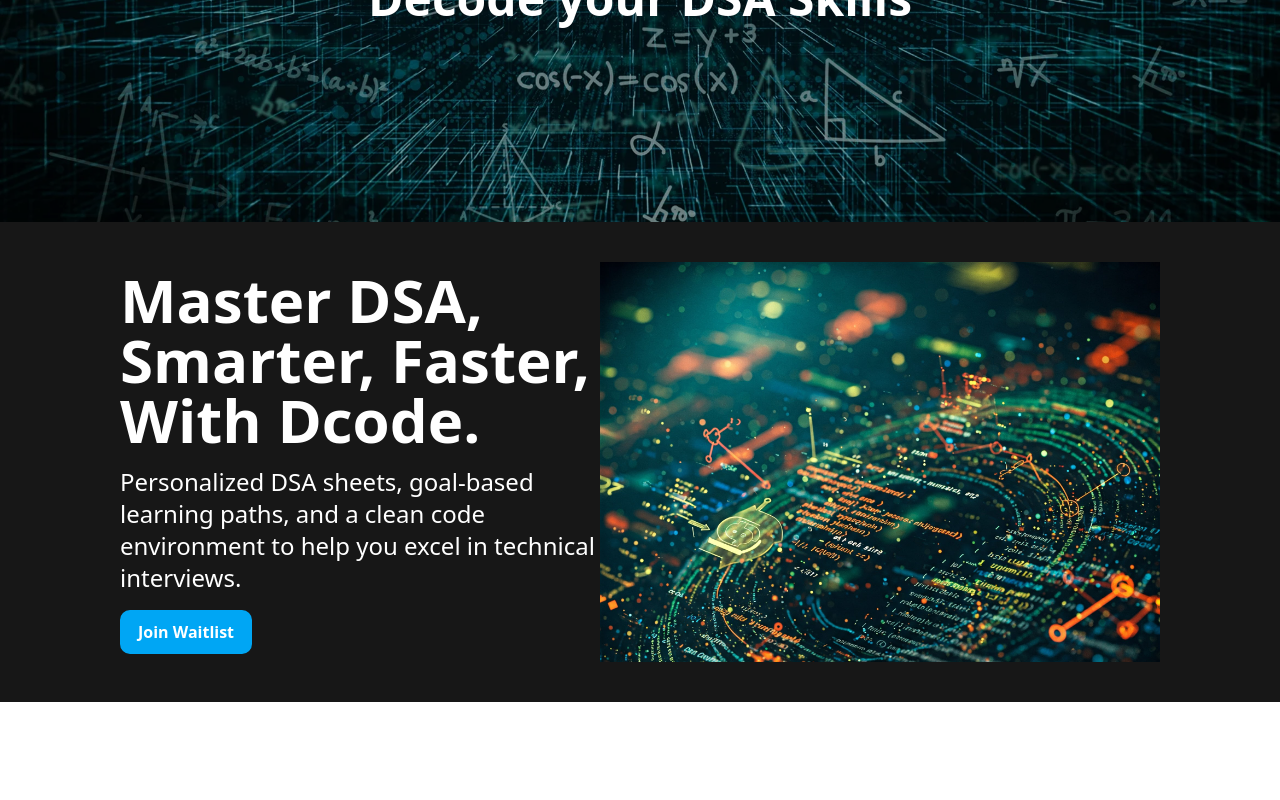
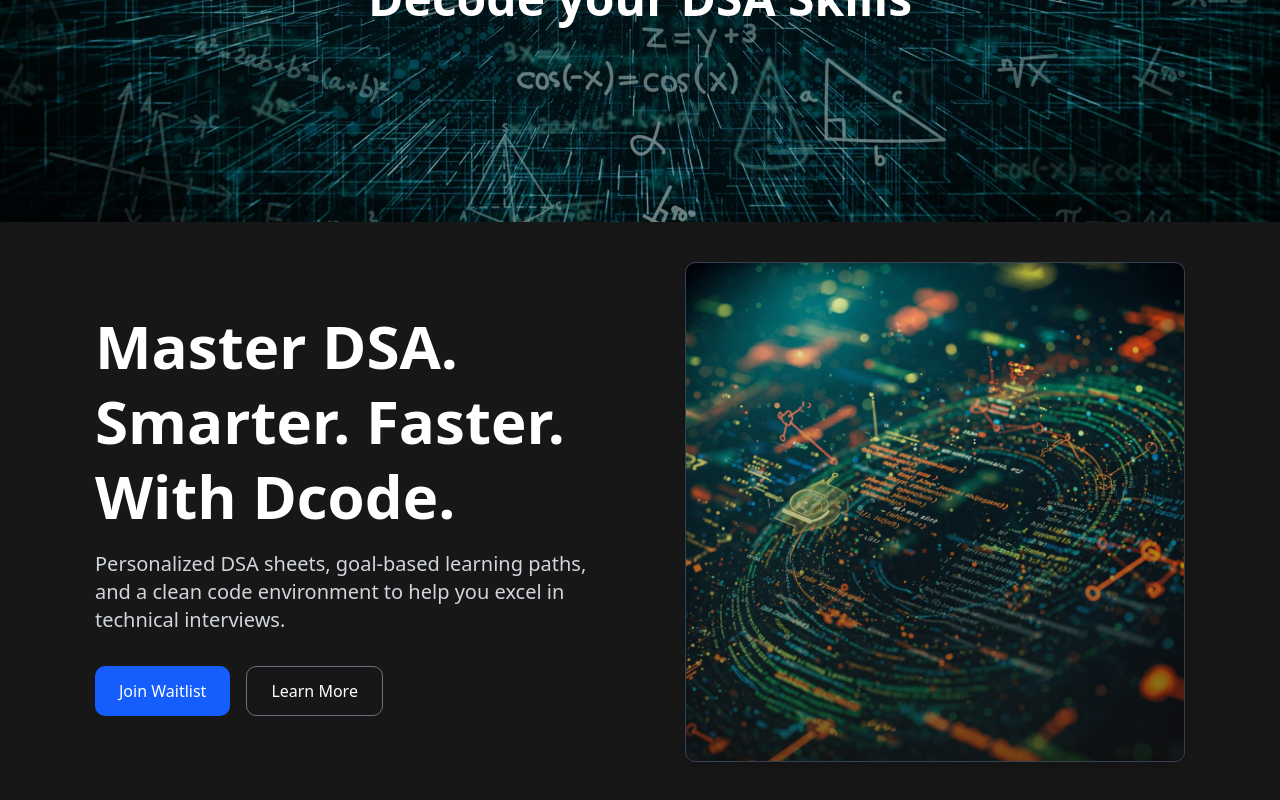
Before and after one commit to Ganesh-Ghadage/DCode-DSA, a React (Vite) app in the folder Frontend/: page / in a window 1280 px wide. Shown: the part 378-1178 px from the top of the page. Before the commit the page ends 1080 px from the top, so only its background shows below. Built offline with nearby package versions, Linux system fonts and the light colour scheme.

Commit message:
feat: enhance Hero component with modal for waitlist signup and improved layout

```diff
--- a/Frontend/src/components/sections/Hero.tsx
+++ b/Frontend/src/components/sections/Hero.tsx
@@ -1,33 +1,201 @@
-import React from 'react'
-import { SparklesText } from '../magicui/sparkles-text'
-import { TextAnimate } from '../magicui/text-animate'
+import { useEffect, useRef, useState } from 'react';
+import { SparklesText } from '../magicui/sparkles-text';
+import { TextAnimate } from '../magicui/text-animate';
 
-function Hero() {
+const Hero: React.FC = () => {
+  const [isModalOpen, setModalOpen] = useState(false);
+  const [lastFocusedElement, setLastFocusedElement] = useState<HTMLElement | null>(null);
+  const modalRef = useRef<HTMLDivElement>(null);
+  const modalContentRef = useRef<HTMLDivElement>(null);
+
+  useEffect(() => {
+    const handleKeyDown = (e: KeyboardEvent) => {
+      if (e.key === 'Escape' && isModalOpen) {
+        closeModal();
+      }
+    };
+    document.addEventListener('keydown', handleKeyDown);
+    return () => document.removeEventListener('keydown', handleKeyDown);
+  }, [isModalOpen]);
+
+  useEffect(() => {
+    if (isModalOpen && modalRef.current) {
+      const focusableElements = modalRef.current.querySelectorAll<HTMLElement>(
+        'button, [href], input, select, textarea, [tabindex]:not([tabindex="-1"])'
+      );
+      const firstElement = focusableElements[0];
+      const lastElement = focusableElements[focusableElements.length - 1];
+
+      const trapFocus = (e: KeyboardEvent) => {
+        if (e.key !== 'Tab') return;
+
+        if (e.shiftKey) {
+          if (document.activeElement === firstElement) {
+            e.preventDefault();
+            lastElement.focus();
+          }
+        } else {
+          if (document.activeElement === lastElement) {
+            e.preventDefault();
+            firstElement.focus();
+          }
+        }
+      };
+
+      modalRef.current.addEventListener('keydown', trapFocus);
+      return () => modalRef.current?.removeEventListener('keydown', trapFocus);
+    }
+  }, [isModalOpen]);
+
+  const openModal = () => {
+    setLastFocusedElement(document.activeElement as HTMLElement);
+    setModalOpen(true);
+    document.body.style.overflow = 'hidden';
+    setTimeout(() => {
+      modalContentRef.current?.classList.remove('scale-95', 'opacity-0');
+      modalContentRef.current?.classList.add('scale-100', 'opacity-100');
+      modalRef.current?.querySelector('input')?.focus();
+    }, 10);
+  };
+
+  const closeModal = () => {
+    modalContentRef.current?.classList.remove('scale-100', 'opacity-100');
+    modalContentRef.current?.classList.add('scale-95', 'opacity-0');
+    document.body.style.overflow = '';
+    setTimeout(() => setModalOpen(false), 300);
+    lastFocusedElement?.focus();
+  };
+
+  const handleSubmit = (e: React.FormEvent<HTMLFormElement>) => {
+    e.preventDefault();
+    alert("Thanks for joining our waitlist! We'll notify you when we launch.");
+    closeModal();
+  };
+
   return (
-    <div>
+    <section className="bg-neutral-900 text-white relative overflow-hidden">
       <div className='flex flex-col justify-center items-center gap-6 relative bg-[url(/dcodedsa_bg.webp)] bg-center -z-0 bg-no-repeat bg-cover h-[600px] w-full'>
         <div className='bg-black opacity-40 absolute inset-0 h-[600px] w-full -z-10'></div>
           <SparklesText className='text-9xl'>Decode DSA</SparklesText>
           <TextAnimate className='text-5xl font-semibold' animation="blurInUp" by="character" once>
             Decode your DSA Skills
           </TextAnimate>
+          <div className="absolute top-50 right-90 bg-blue-600 text-white py-2 px-4 rounded-lg transform rotate-6">
+            <span className="text-sm font-medium">Launching Soon</span>
+          </div>
       </div>
 
-      <div className='flex justify-between items-center px-30 py-10 h-fit w-full bg-neutral-900'>
-        <div className='max-w-2xl flex flex-col gap-4 items-start'>
-          <h1 className='text-6xl font-bold'>Master DSA, Smarter, Faster, With Dcode.</h1>
-          <p className='text-2xl'>Personalized DSA sheets, goal-based learning paths, and a clean code environment to help you excel in technical interviews.</p>
-
-          <button className='bg-sky-500 px-4 py-2 font-bold rounded-lg border-2 hover:bg-transparent border-sky-500'>Join Waitlist</button>
-        </div>
-        <div className=''>
-          <div className='w-[35rem] h-[25rem] overflow-hidden'>
-            <img className='object-center object-cover aspect-square' src="/code_circle.jpg" alt="code image" />
+      <div className="container mx-auto py-10 px-20 relative z-10">
+        <div className="flex flex-col md:flex-row items-center justify-around">
+          <div className="md:w-1/2 mb-10 md:mb-0">
+            <h1 className="text-4xl md:text-5xl lg:text-6xl font-bold leading-tight mb-4">
+              Master DSA. Smarter. Faster. With Dcode.
+            </h1>
+            <p className="text-lg md:text-xl mb-8 text-gray-300 max-w-lg">
+              Personalized DSA sheets, goal-based learning paths, and a clean code environment to help you excel in technical interviews.
+            </p>
+            <div className="flex flex-col sm:flex-row gap-4">
+              <button
+                onClick={openModal}
+                className="bg-blue-600 hover:bg-blue-700 text-white font-medium py-3 px-6 rounded-lg transition-all duration-300 transform hover:scale-105"
+              >
+                Join Waitlist
+              </button>
+              <button className="bg-transparent border border-gray-500 hover:border-white text-white font-medium py-3 px-6 rounded-lg transition-all duration-300">
+                <a href="#faq">
+                  Learn More
+                </a>
+              </button>
+            </div>
+          </div>
+          <div className="md:w-[500px] relative">
+            <div className="relative rounded-lg overflow-hidden border border-gray-700 shadow-lg">
+              <img
+                src="/code_circle.jpg"
+                alt="Algorithm visualization"
+                className="w-full h-auto rounded-lg"
+                loading="eager"
+              />
+              <div className="absolute inset-0 bg-gradient-to-t from-neutral-900 to-transparent opacity-60"></div>
+            </div>
           </div>
         </div>
       </div>
-    </div>
-  )
-}
 
-export default Hero
+      {/* Modal */}
+      {isModalOpen && (
+        <div
+          ref={modalRef}
+          className="fixed inset-0 z-50 flex items-center justify-center"
+          aria-modal="true"
+          aria-hidden={!isModalOpen}
+        >
+          <div
+            className="absolute inset-0 bg-black opacity-75 backdrop-blur-sm"
+            onClick={closeModal}
+          ></div>
+          <div
+            ref={modalContentRef}
+            className="bg-neutral-800 rounded-lg p-8 max-w-md w-full mx-4 relative z-10 transform transition-all duration-300 scale-95 opacity-0"
+          >
+            <button
+              onClick={closeModal}
+              className="absolute top-4 right-4 text-gray-400 hover:text-white"
+              aria-label="Close modal"
+            >
+              <svg xmlns="http://www.w3.org/2000/svg" className="h-6 w-6" fill="none" viewBox="0 0 24 24" stroke="currentColor">
+                <path strokeLinecap="round" strokeLinejoin="round" strokeWidth="2" d="M6 18L18 6M6 6l12 12" />
+              </svg>
+            </button>
+            <h2 className="text-2xl font-bold mb-4">Join Our Waitlist</h2>
+            <p className="text-gray-300 mb-6">
+              Be the first to know when Dcode DSA launches. Get early access and exclusive benefits.
+            </p>
+            <form onSubmit={handleSubmit} className="space-y-4">
+              <div>
+                <label htmlFor="name" className="block text-sm font-medium text-gray-300 mb-1">Name</label>
+                <input
+                  type="text"
+                  id="name"
+                  name="name"
+                  className="w-full px-4 py-2 bg-neutral-700 border border-neutral-600 rounded-lg focus:ring-2 focus:ring-blue-500 focus:border-transparent"
+                  required
+                />
+              </div>
+              <div>
+                <label htmlFor="email" className="block text-sm font-medium text-gray-300 mb-1">Email</label>
+                <input
+                  type="email"
+                  id="email"
+                  name="email"
+                  className="w-full px-4 py-2 bg-neutral-700 border border-neutral-600 rounded-lg focus:ring-2 focus:ring-blue-500 focus:border-transparent"
+                  required
+                />
+              </div>
+              <div>
+                <label htmlFor="experience" className="block text-sm font-medium text-gray-300 mb-1">Experience Level</label>
+                <select
+                  id="experience"
+                  name="experience"
+                  className="w-full px-4 py-2 bg-neutral-700 border border-neutral-600 rounded-lg focus:ring-2 focus:ring-blue-500 focus:border-transparent"
+                >
+                  <option value="beginner">Beginner</option>
+                  <option value="intermediate">Intermediate</option>
+                  <option value="advanced">Advanced</option>
+                </select>
+              </div>
+              <button
+                type="submit"
+                className="w-full bg-blue-600 hover:bg-blue-700 text-white font-medium py-3 px-6 rounded-lg transition-all duration-300"
+              >
+                Join Waitlist
+              </button>
+            </form>
+          </div>
+        </div>
+      )}
+    </section>
+  );
+};
+
+export default Hero;
```
